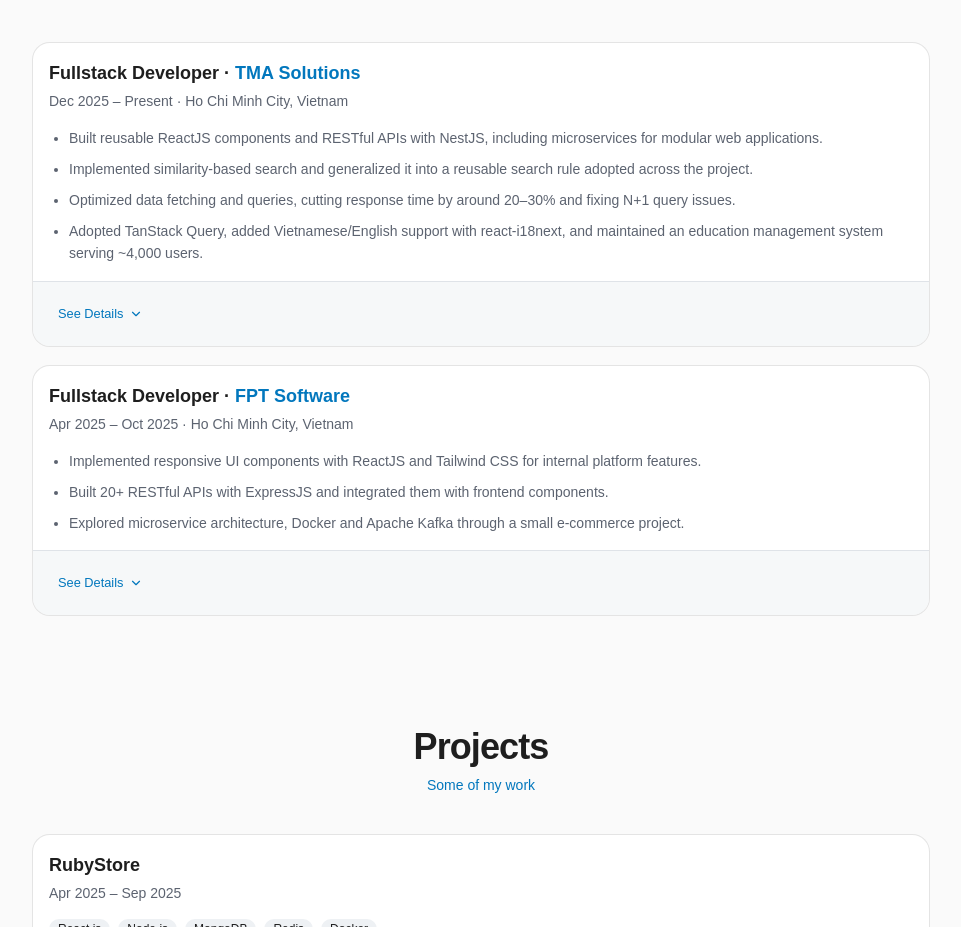
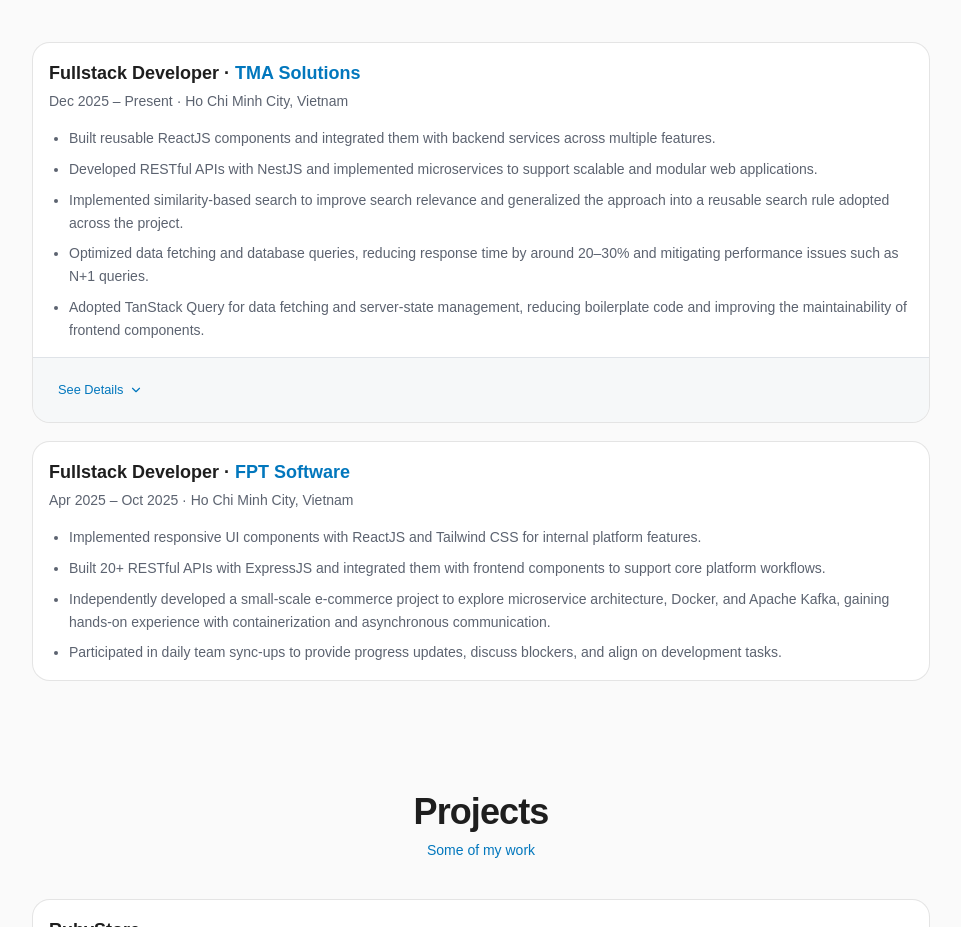
Before and after one commit to SoulMinT05/portfolio, a React (Vite) app: page / in a window 1280 px wide. Shown: the part 2164-3091 px from the top of the page, without its empty margins (159-1120 px from the left). Built offline with nearby package versions, Linux system fonts and the light colour scheme.

Commit message:
Show first 5 experience bullets, See Details only when more exist

```diff
--- a/src/components/sections/experience.tsx
+++ b/src/components/sections/experience.tsx
@@ -6,12 +6,15 @@ import { Card, CardContent, CardDescription, CardFooter, CardHeader, CardTitle }
 import { experience } from '@/data/profile'
 import { cn } from '@/lib/utils'
 
+const VISIBLE_POINTS = 5
+
 type Job = (typeof experience)[number]
 
 function ExperienceCard({ job }: { job: Job }) {
   const [expanded, setExpanded] = useState(false)
   const listId = useId()
-  const points = expanded ? job.allPoints : job.points
+  const hasMore = job.points.length > VISIBLE_POINTS
+  const points = expanded || !hasMore ? job.points : job.points.slice(0, VISIBLE_POINTS)
 
   return (
     <Card>
@@ -30,6 +33,7 @@ function ExperienceCard({ job }: { job: Job }) {
           ))}
         </ul>
       </CardContent>
+      {hasMore && (
         <CardFooter>
           <Button
             variant="ghost"
@@ -43,6 +47,7 @@ function ExperienceCard({ job }: { job: Job }) {
             <ChevronDown className={cn('transition-transform', expanded && 'rotate-180')} />
           </Button>
         </CardFooter>
+      )}
     </Card>
   )
 }
--- a/src/data/profile.ts
+++ b/src/data/profile.ts
@@ -36,14 +36,8 @@ export const experience = [
     role: 'Fullstack Developer',
     period: 'Dec 2025 – Present',
     location: 'Ho Chi Minh City, Vietnam',
+    // Full list from the CV. The card shows the first few and reveals the rest via "See Details".
     points: [
-      'Built reusable ReactJS components and RESTful APIs with NestJS, including microservices for modular web applications.',
-      'Implemented similarity-based search and generalized it into a reusable search rule adopted across the project.',
-      'Optimized data fetching and queries, cutting response time by around 20–30% and fixing N+1 query issues.',
-      'Adopted TanStack Query, added Vietnamese/English support with react-i18next, and maintained an education management system serving ~4,000 users.',
-    ],
-    // Full list from the CV, shown when "See Details" is opened.
-    allPoints: [
       'Built reusable ReactJS components and integrated them with backend services across multiple features.',
       'Developed RESTful APIs with NestJS and implemented microservices to support scalable and modular web applications.',
       'Implemented similarity-based search to improve search relevance and generalized the approach into a reusable search rule adopted across the project.',
@@ -62,11 +56,6 @@ export const experience = [
     period: 'Apr 2025 – Oct 2025',
     location: 'Ho Chi Minh City, Vietnam',
     points: [
-      'Implemented responsive UI components with ReactJS and Tailwind CSS for internal platform features.',
-      'Built 20+ RESTful APIs with ExpressJS and integrated them with frontend components.',
-      'Explored microservice architecture, Docker and Apache Kafka through a small e-commerce project.',
-    ],
-    allPoints: [
       'Implemented responsive UI components with ReactJS and Tailwind CSS for internal platform features.',
       'Built 20+ RESTful APIs with ExpressJS and integrated them with frontend components to support core platform workflows.',
       'Independently developed a small-scale e-commerce project to explore microservice architecture, Docker, and Apache Kafka, gaining hands-on experience with containerization and asynchronous communication.',
```
Lines whose indentation alone changed are shown as unchanged.
